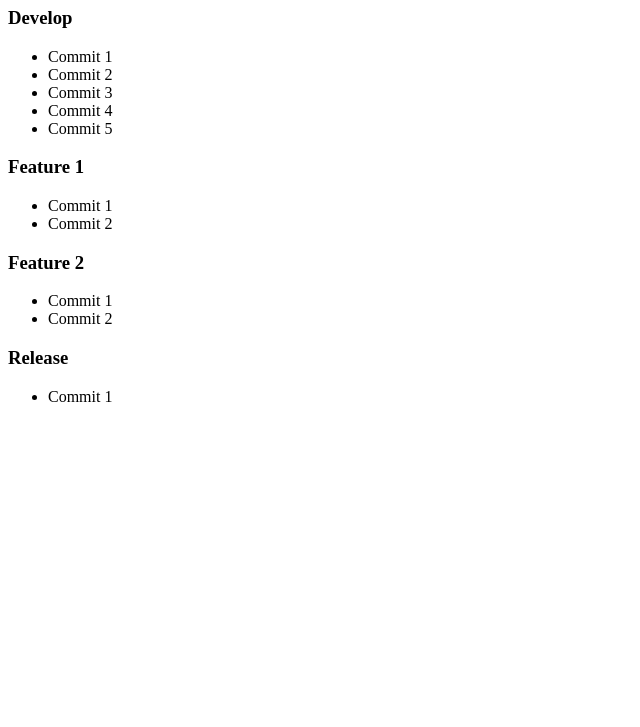
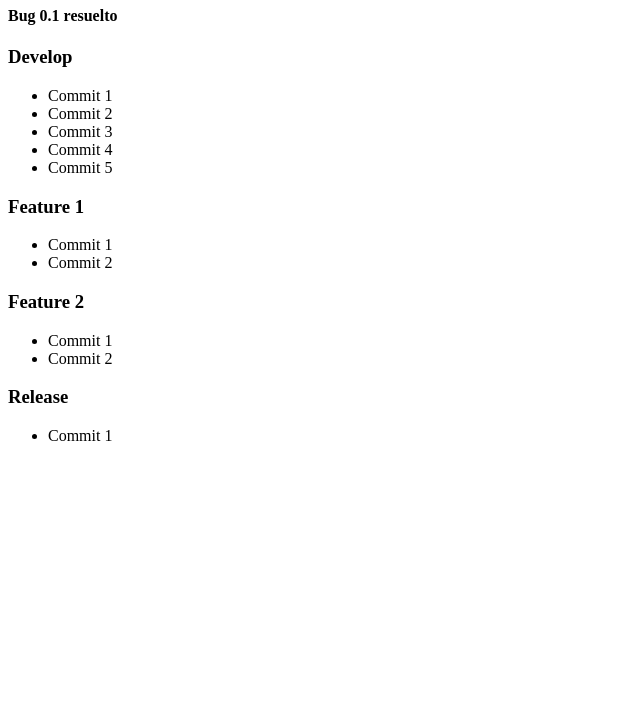
Before and after one commit to AntonioJRguez/TrabajoGITAntonio, a plain HTML site: page index.html in a window 1280 px wide. Shown: the part 73-800 px from the top of the page, without its empty margins (0-640 px from the left). Drawn offline with Linux system fonts and the light colour scheme.

Commit message:
C1 - hotfixes

```diff
--- a/index.html
+++ b/index.html
@@ -8,6 +8,8 @@
 </head>
 <body>
     <h1>Version 0.1</h1>
+
+    <h4>Bug 0.1 resuelto</h4>
 
     <h3>Develop</h3>
     <ul>
@@ -34,5 +36,9 @@
     <ul>
         <li>Commit 1</li>
     </ul>
+
+
+
+
 </body>
 </html>
```
